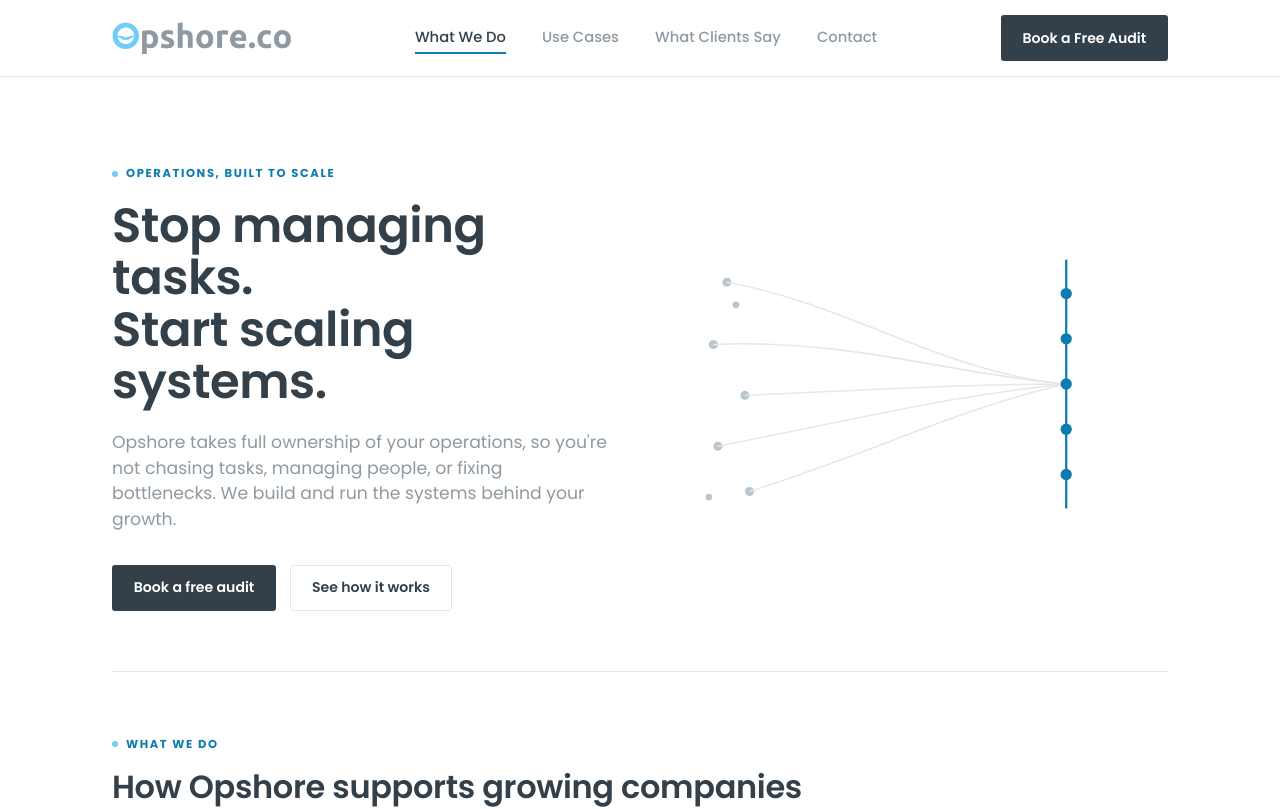
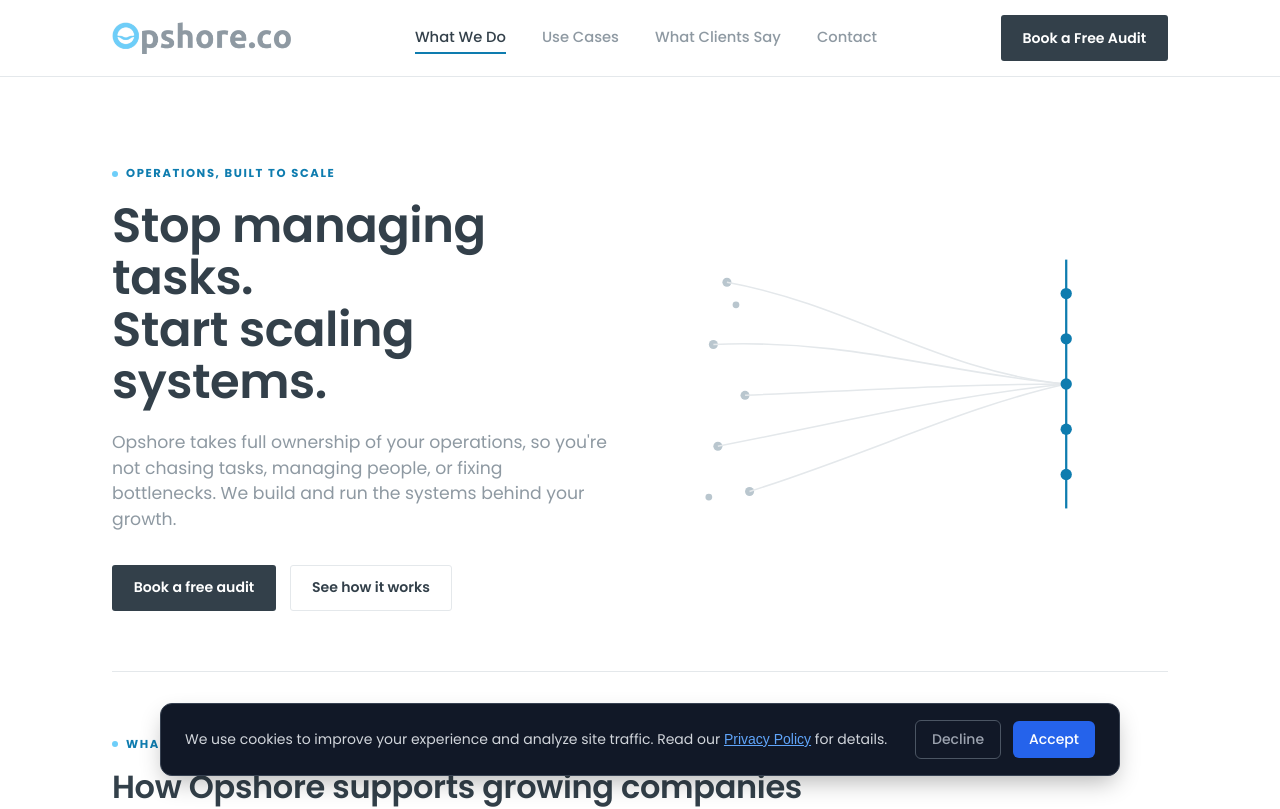
Before and after one commit to aalquiza/opshore-v2, a React (Vite) app: page / in a window 1280 px wide. Shown: the top 809 px of the page. Built offline with nearby package versions, Linux system fonts and the light colour scheme.

Commit message:
Added Cookie banner

```diff
--- a/src/App.tsx
+++ b/src/App.tsx
@@ -7,6 +7,7 @@ import ReviewsPage from "./components/ReviewsPage";
 import ContactPage from "./components/ContactPage";
 import LegalPage from "./components/LegalPage";
 import Footer from "./components/Footer";
+import CookieBanner from "./components/CookieBanner";
 import {
   LEGAL_CONTENT,
   PRIVACY_CONTENT,
@@ -48,6 +49,10 @@ export default function App() {
         />
       </main>
       <Footer onNavigate={goTo} />
+
+      {/* Floating Cookie Consent Banner */}
+      <CookieBanner onNavigate={goTo} />
+
     </>
   );
 }
--- /dev/null
+++ b/src/components/CookieBanner.tsx
@@ -0,0 +1,65 @@
+import { useState, useEffect } from "react";
+import type { PageId } from "../types";
+
+interface CookieBannerProps {
+  onNavigate?: (page: PageId) => void;
+}
+
+export default function CookieBanner({ onNavigate }: CookieBannerProps) {
+  const [isVisible, setIsVisible] = useState(false);
+
+  useEffect(() => {
+    // Check if user has already made a choice
+    const consent = localStorage.getItem("cookie_consent");
+    if (!consent) {
+      setIsVisible(true);
+    }
+  }, []);
+
+  const handleAccept = () => {
+    localStorage.setItem("cookie_consent", "accepted");
+    setIsVisible(false);
+  };
+
+  const handleDecline = () => {
+    localStorage.setItem("cookie_consent", "declined");
+    setIsVisible(false);
+  };
+
+  if (!isVisible) return null;
+
+  return (
+    <div className="cookie-banner wrap">
+      <div className="cookie-content">
+        <p>
+          We use cookies to improve your experience and analyze site traffic.
+          Read our{" "}
+          <button
+            type="button"
+            className="cookie-link-btn"
+            onClick={() => onNavigate && onNavigate("privacy")}
+          >
+            Privacy Policy
+          </button>{" "}
+          for details.
+        </p>
+        <div className="cookie-actions">
+          <button
+            type="button"
+            className="btn btn-secondary"
+            onClick={handleDecline}
+          >
+            Decline
+          </button>
+          <button
+            type="button"
+            className="btn btn-primary"
+            onClick={handleAccept}
+          >
+            Accept
+          </button>
+        </div>
+      </div>
+    </div>
+  );
+}
--- a/src/styles/global.css
+++ b/src/styles/global.css
@@ -855,3 +855,89 @@ nav.wrap {
 .legal-list.list-style-none > li {
   list-style-type: none !important;
 }
+
+/* Cookie Banner Floating Bar */
+.cookie-banner {
+  position: fixed;
+  bottom: 24px;
+  left: 50%;
+  transform: translateX(-50%);
+  width: calc(100% - 32px);
+  max-width: 960px;
+  background: #111827; /* Dark background matching legal theme */
+  color: #f3f4f6;
+  padding: 16px 24px;
+  border-radius: 12px;
+  box-shadow: 0 10px 25px -5px rgba(0, 0, 0, 0.3);
+  z-index: 9999;
+  border: 1px solid #374151;
+}
+
+.cookie-content {
+  display: flex;
+  align-items: center;
+  justify-content: space-between;
+  gap: 16px;
+  flex-wrap: wrap;
+}
+
+.cookie-content p {
+  margin: 0;
+  font-size: 14px;
+  line-height: 1.5;
+  color: #d1d5db;
+}
+
+.cookie-link-btn {
+  background: none;
+  border: none;
+  color: #60a5fa;
+  text-decoration: underline;
+  cursor: pointer;
+  font-size: inherit;
+  padding: 0;
+}
+
+.cookie-actions {
+  display: flex;
+  gap: 12px;
+  align-items: center;
+}
+
+.cookie-actions .btn {
+  padding: 8px 16px;
+  font-size: 14px;
+  border-radius: 6px;
+  font-weight: 500;
+  cursor: pointer;
+  transition: opacity 0.2s;
+}
+
+.cookie-actions .btn-primary {
+  background-color: #2563eb;
+  color: #ffffff;
+  border: none;
+}
+
+.cookie-actions .btn-secondary {
+  background-color: transparent;
+  color: #9ca3af;
+  border: 1px solid #4b5563;
+}
+
+.cookie-actions .btn:hover {
+  opacity: 0.9;
+}
+
+/* Mobile Responsiveness */
+@media (max-width: 640px) {
+  .cookie-content {
+    flex-direction: column;
+    align-items: flex-start;
+  }
+
+  .cookie-actions {
+    width: 100%;
+    justify-content: flex-end;
+  }
+}
```
